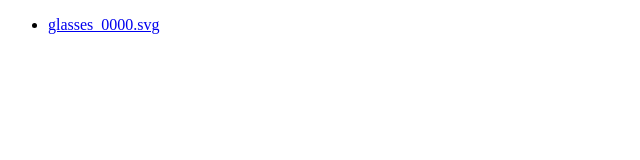
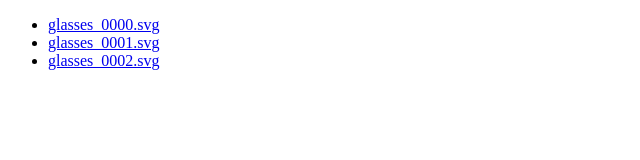
Before and after one commit to profile-generators/avatar-parts, a plain HTML site: page parts/glasses/index.html in a window 1280 px wide. Shown: the whole page, without its empty margins (0-640 px from the left). Drawn offline with Linux system fonts and the light colour scheme.

Commit message:
glasses and hat

```diff
--- a/parts/glasses/index.html
+++ b/parts/glasses/index.html
@@ -7,6 +7,8 @@
     <body>
         <ul>
             <li><a href="glasses_0000.svg" data-tags="template man" data-creator="Xavier 'crashoz' Launey">glasses_0000.svg</a></li>
+            <li><a href="glasses_0001.svg" data-tags="medium_long dark hair" data-creator="yurg">glasses_0001.svg</a></li>
+            <li><a href="glasses_0002.svg" data-tags="medium_long dark hair" data-creator="yurg">glasses_0002.svg</a></li>
         </ul>
     </body>
 </html>
```
Also changed, not shown: parts/hat/index.html (+1 -0 lines), parts/glasses/glasses_0001.svg (added), parts/glasses/glasses_0002.svg (added), parts/hat/hat_0001.svg (added).
